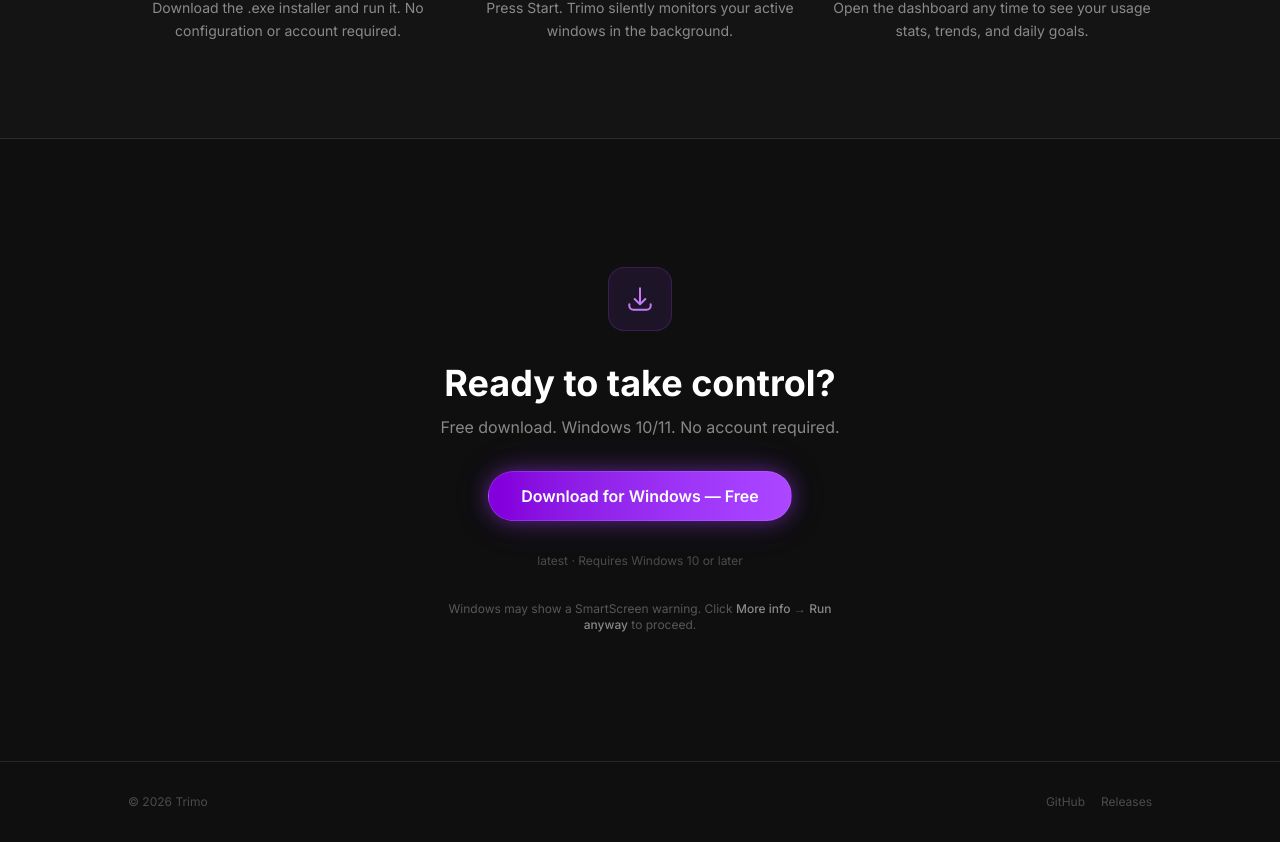
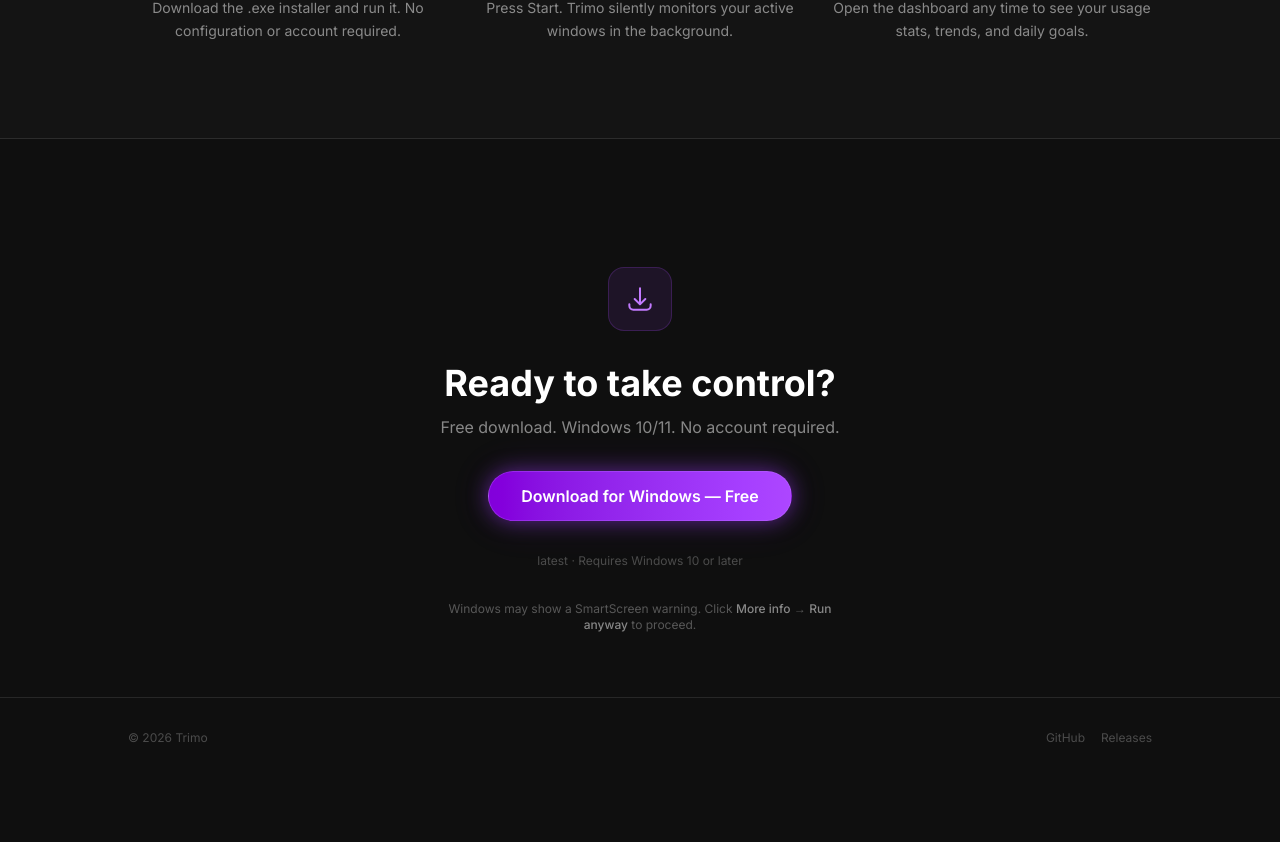
Before and after one commit to bhd71/trimo-web, a Next.js app: page /trimo-web/ in a window 1280 px wide. Shown: the part 2418-3260 px from the top of the page. After the commit the page ends 3196 px from the top, so only its background shows below. Built offline with nearby package versions, Linux system fonts and the light colour scheme; no server answers.

Commit message:
fix: reduce bottom padding in download section

```diff
--- a/components/DownloadSection.tsx
+++ b/components/DownloadSection.tsx
@@ -27,7 +27,7 @@
   const version = release?.version ?? 'latest'
 
   return (
-    <section id="download" aria-labelledby="download-heading" className="py-32 px-6 text-center">
+    <section id="download" aria-labelledby="download-heading" className="pt-32 pb-16 px-6 text-center">
       <div className="max-w-2xl mx-auto flex flex-col items-center gap-8">
         <div className="w-16 h-16 rounded-2xl bg-purple-500/10 border border-purple-500/20 flex items-center justify-center text-purple-400">
           <svg viewBox="0 0 24 24" fill="none" stroke="currentColor" strokeWidth={1.5} strokeLinecap="round" strokeLinejoin="round" className="w-8 h-8" aria-hidden="true">
```
